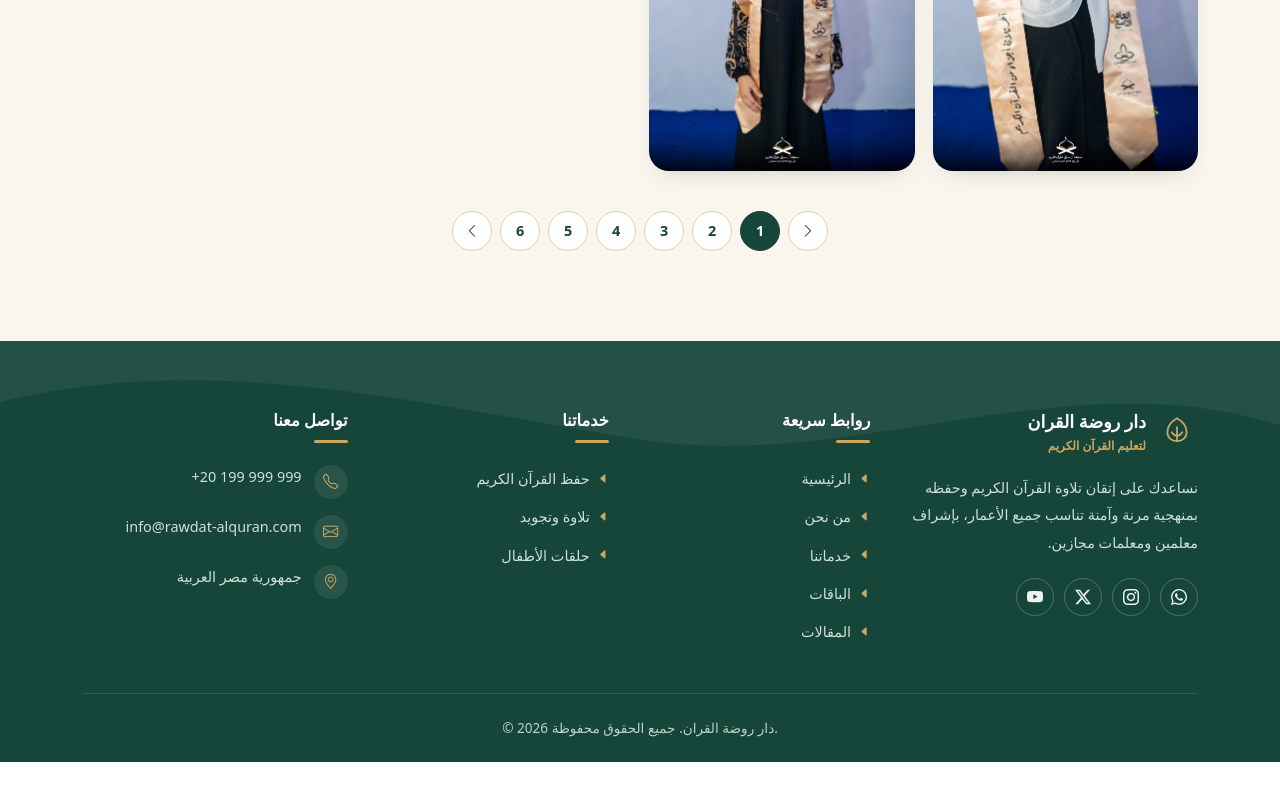
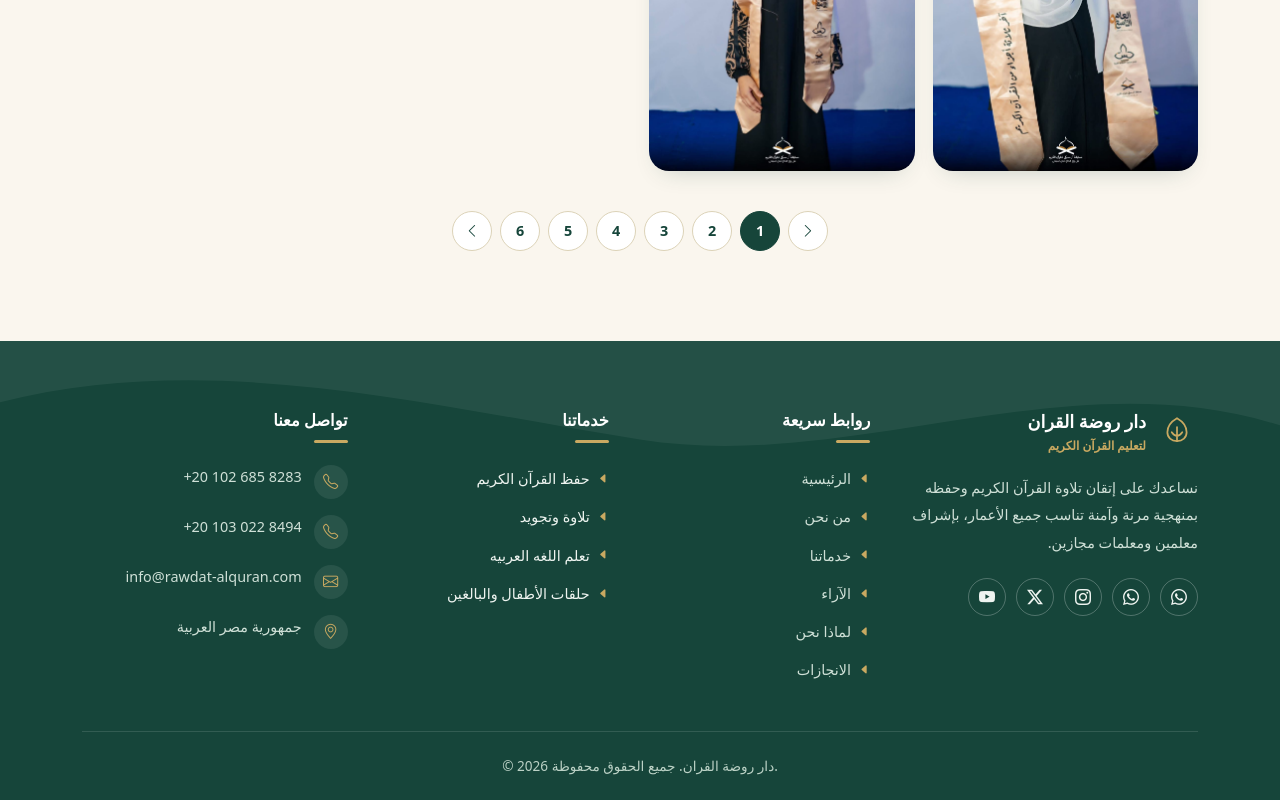
Before and after one commit to Maryam1234-prog/rawda-alquran, a React (Vite) app: page /achievements in a window 1280 px wide. Shown: the part 1460-2260 px from the top of the page. Before the commit the page ends 2222 px from the top, so only its background shows below. Built offline with nearby package versions, Linux system fonts and the light colour scheme.

Commit message:
Update website

```diff
--- a/src/assets/components/Achievements/Achievements.module.css
+++ b/src/assets/components/Achievements/Achievements.module.css
@@ -316,6 +316,10 @@
     top: -50px;
     left: 50%;
     transform: translateX(50%);
+    -webkit-transform: translateX(50%);
+    -moz-transform: translateX(50%);
+    -ms-transform: translateX(50%);
+    -o-transform: translateX(50%);
   }
 }
 
--- a/src/assets/components/Footer/Footer.jsx
+++ b/src/assets/components/Footer/Footer.jsx
@@ -1,21 +1,24 @@
 import styles from "./Footer.module.css";
 
 const QUICK_LINKS = [
-  { label: "الرئيسية", href: "#home" },
-  { label: "من نحن", href: "#about" },
-  { label: "خدماتنا", href: "#services" },
-  { label: "الباقات", href: "#packages" },
-  { label: "المقالات", href: "#articles" },
+  { label: "الرئيسية", href: "#home", active: true },
+  { label: "من نحن", href: "/#about" },
+  { label: "خدماتنا", href: "/#services" },
+  { label: "الآراء", href: "/#Gallery" },
+  { label: "لماذا نحن", href: "/#OurFeatures" },
+  { label: "الانجازات", href: "/achievements" },
 ];
 
 const SERVICE_LINKS = [
-  { label: "حفظ القرآن الكريم", href: "#services" },
-  { label: "تلاوة وتجويد", href: "#services" },
-  { label: "حلقات الأطفال", href: "#audience" },
+  { label: "حفظ القرآن الكريم" },
+  { label: "تلاوة وتجويد" },
+  { label: "تعلم اللغه العربيه" },
+  { label: "حلقات الأطفال والبالغين" },
 ];
 
 const SOCIALS = [
-  { icon: "bi-whatsapp", href: "https://wa.me/966", label: "واتساب" },
+  { icon: "bi-whatsapp", href: "https://wa.me/201026858283", label: "واتساب" },
+  { icon: "bi-whatsapp", href: "https://wa.me/201030228494", label: "واتساب" },
   { icon: "bi-instagram", href: "#", label: "إنستجرام" },
   { icon: "bi-twitter-x", href: "#", label: "إكس" },
   { icon: "bi-youtube", href: "#", label: "يوتيوب" },
@@ -121,8 +124,16 @@ export default function Footer() {
                 <span className={styles.contactIcon}>
                   <i className="bi bi-telephone" />
                 </span>
-                <a href="tel:+2019999999" dir="ltr">
-                  +20 199 999 999
+                <a href="tel:+201026858283" dir="ltr">
+                  +20 102 685 8283
+                </a>
+              </li>
+              <li className={styles.contactItem}>
+                <span className={styles.contactIcon}>
+                  <i className="bi bi-telephone" />
+                </span>
+                <a href="tel:+201030228494" dir="ltr">
+                  +20 103 022 8494
                 </a>
               </li>
               <li className={styles.contactItem}>
```
